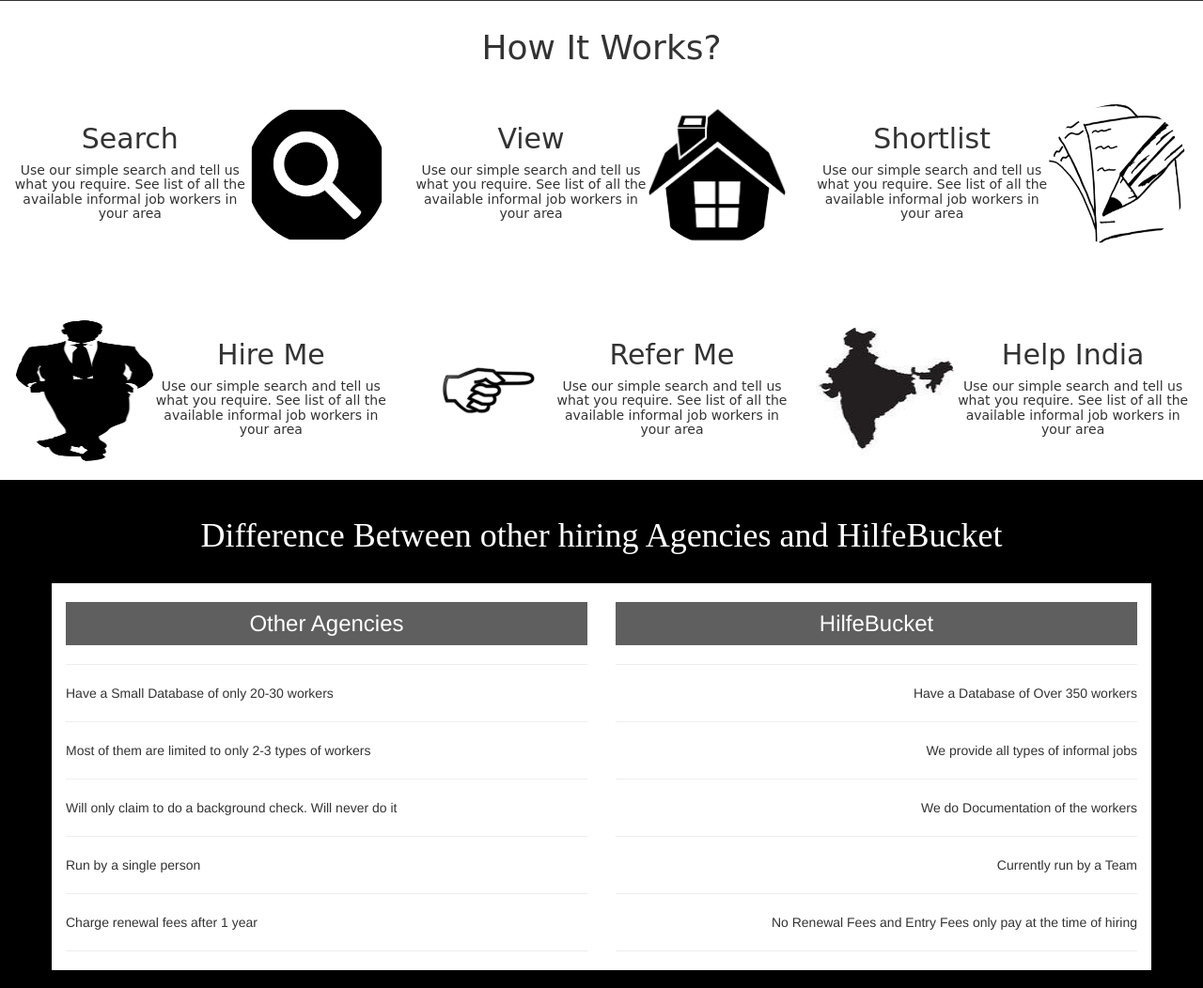
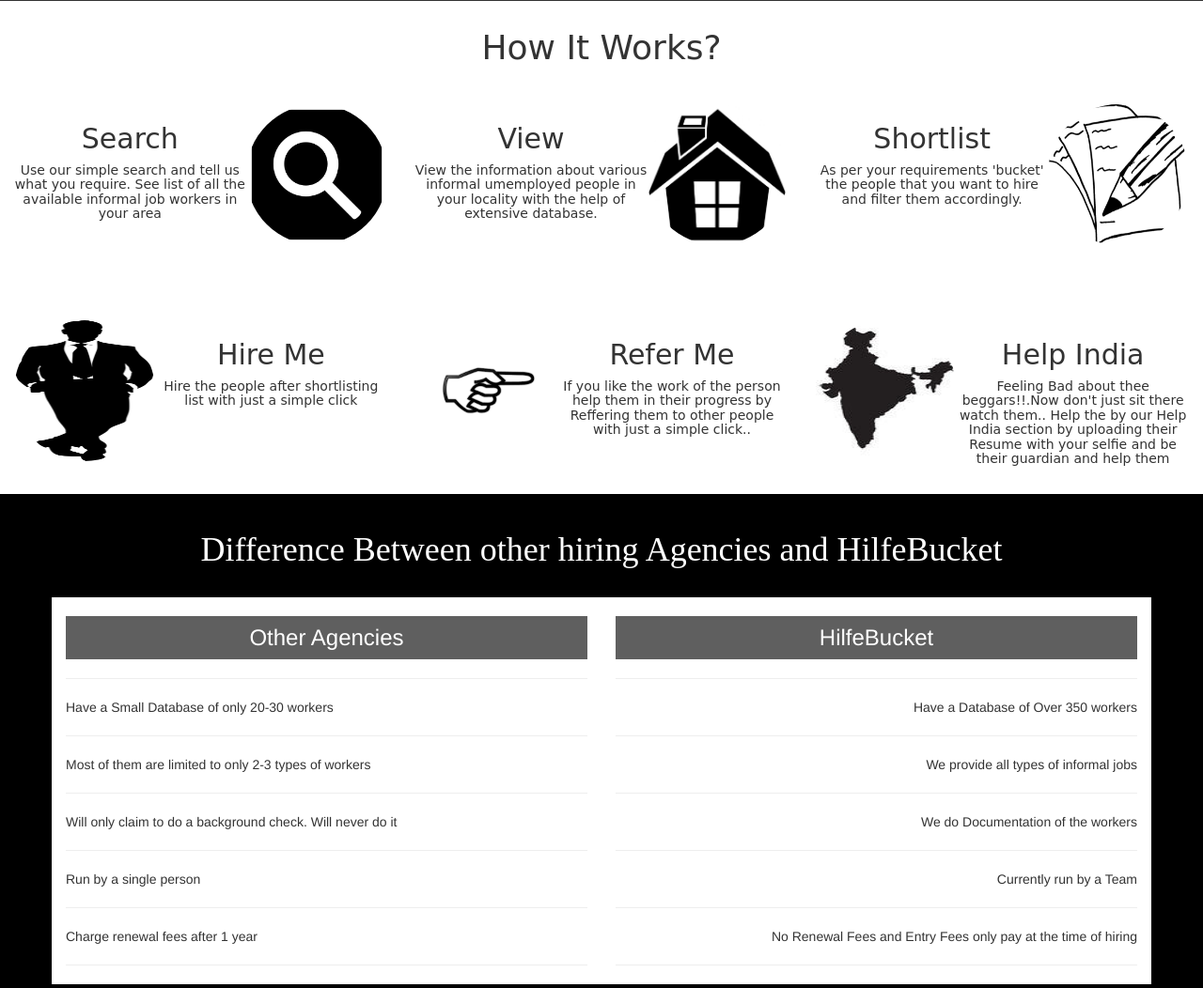
Before and after one commit to WhizzDev/HilfeBucket, a PHP site: page /front.php in a window 1280 px wide. Shown: the part 793-1845 px from the top of the page at 94% size. Run offline with PHP 8.4, Linux system fonts and the light colour scheme; data that the repository does not hold is empty; some libraries are stand-ins or nearby versions.

Commit message:
front how work

```diff
--- a/front.php
+++ b/front.php
@@ -171,12 +171,12 @@
 
 				<div class="col-sm-4">
 					<img src='images/view1.jpg' class='img-responsive img-circle' alt='Text of the image' align='right' style = "height:150px; width:150px;">
-					<h2 style="text-align:center;">View</h2><h5>Use our simple search and tell us what you require. See list of all the available informal job workers in your area</h5>
+					<h2 style="text-align:center;">View</h2><h5>View the information about various informal umemployed people in your locality with the help of extensive database.</h5>
 				</div>
 
 				<div class="col-sm-4">
 					<img src='images/shortlist.png' class='img-responsive img-circle' alt='Text of the image' align='right' style = "height:150px; width:150px;">
-					<h2 style="text-align:center;">Shortlist</h2><h5>Use our simple search and tell us what you require. See list of all the available informal job workers in your area</h5>
+					<h2 style="text-align:center;">Shortlist</h2><h5>As per your requirements 'bucket' the people that you want to hire and filter them accordingly.</h5>
 				</div>
 			</div>
 
@@ -185,16 +185,16 @@
 			<div class="row text-center">
 				<div class="col-sm-4">
 					<img src='images/hire.png' class='img-responsive img-circle' alt='Text of the image' align='left' style = "height:150px; width:150px;">
-					<h2 style="text-align:center;">Hire Me </h2><h5>Use our simple search and tell us what you require. See list of all the available informal job workers in your area</h5>
+					<h2 style="text-align:center;">Hire Me </h2><h5>Hire the people after shortlisting list with just a simple click</h5>
 				</div>
 
 				<div class="col-sm-4">
 					<img src='images/refer.png' class='img-responsive img-circle' alt='Text of the image' align='left' style = "height:150px; width:150px;">
-					<h2 style="text-align:center;">Refer Me</h2><h5>Use our simple search and tell us what you require. See list of all the available informal job workers in your area</h5>
+					<h2 style="text-align:center;">Refer Me</h2><h5>If you like the work of the person help them in their progress by Reffering them to other people with just a simple click..</h5>
 				</div>
 				<div class="col-sm-4">
 					<img src='images/help.jpg' class='img-responsive img-circle' alt='Text of the image' align='left' style = "height:150px; width:150px;">
-					<h2 style="text-align:center;">Help India</h2><h5>Use our simple search and tell us what you require. See list of all the available informal job workers in your area</h5>
+					<h2 style="text-align:center;">Help India</h2><h5>Feeling Bad about thee beggars!!.Now don't just sit there watch them.. Help the by our Help India section by uploading their Resume with your selfie and be their guardian and help them  </h5>
 				</div>
 			    <br />
 			</div>
```
